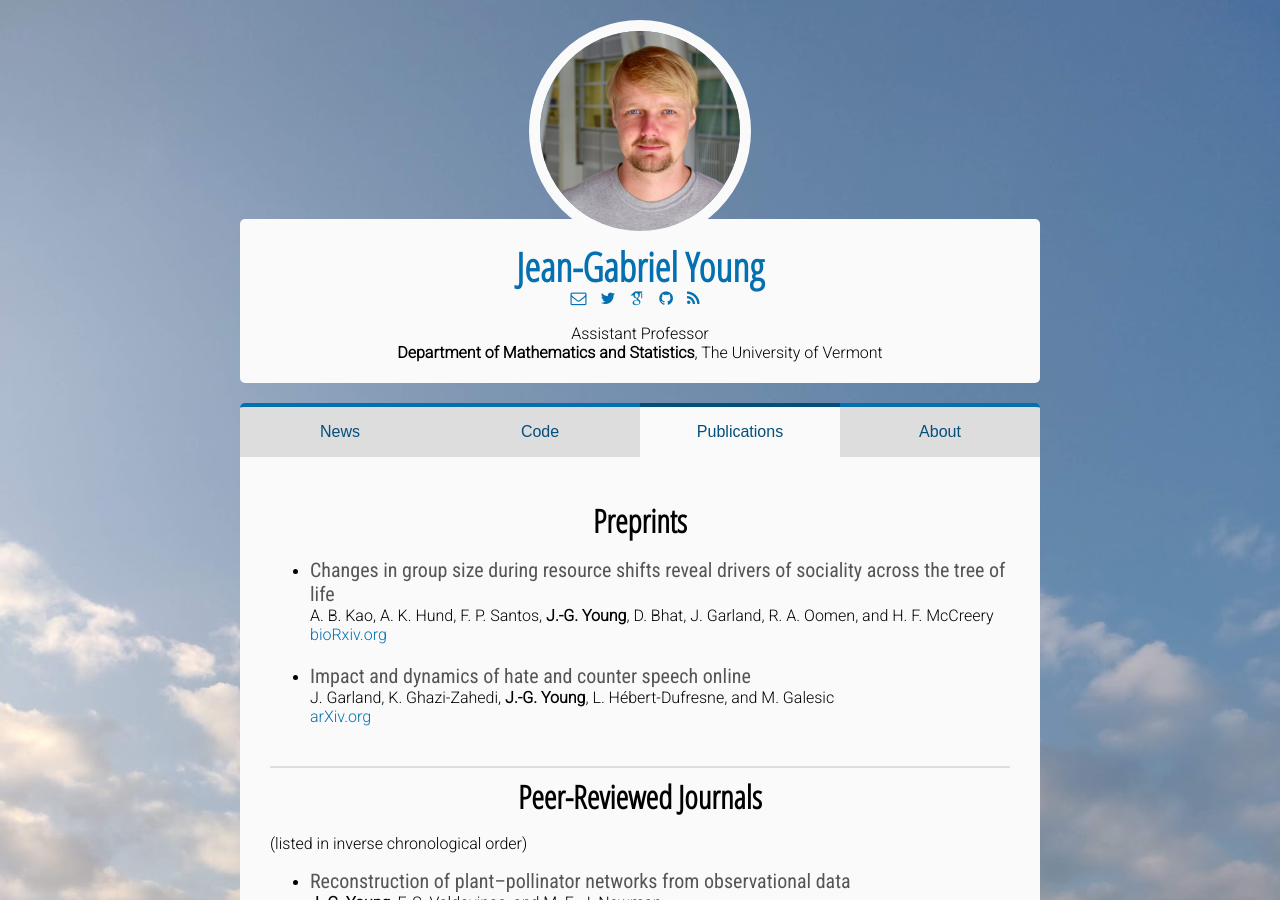
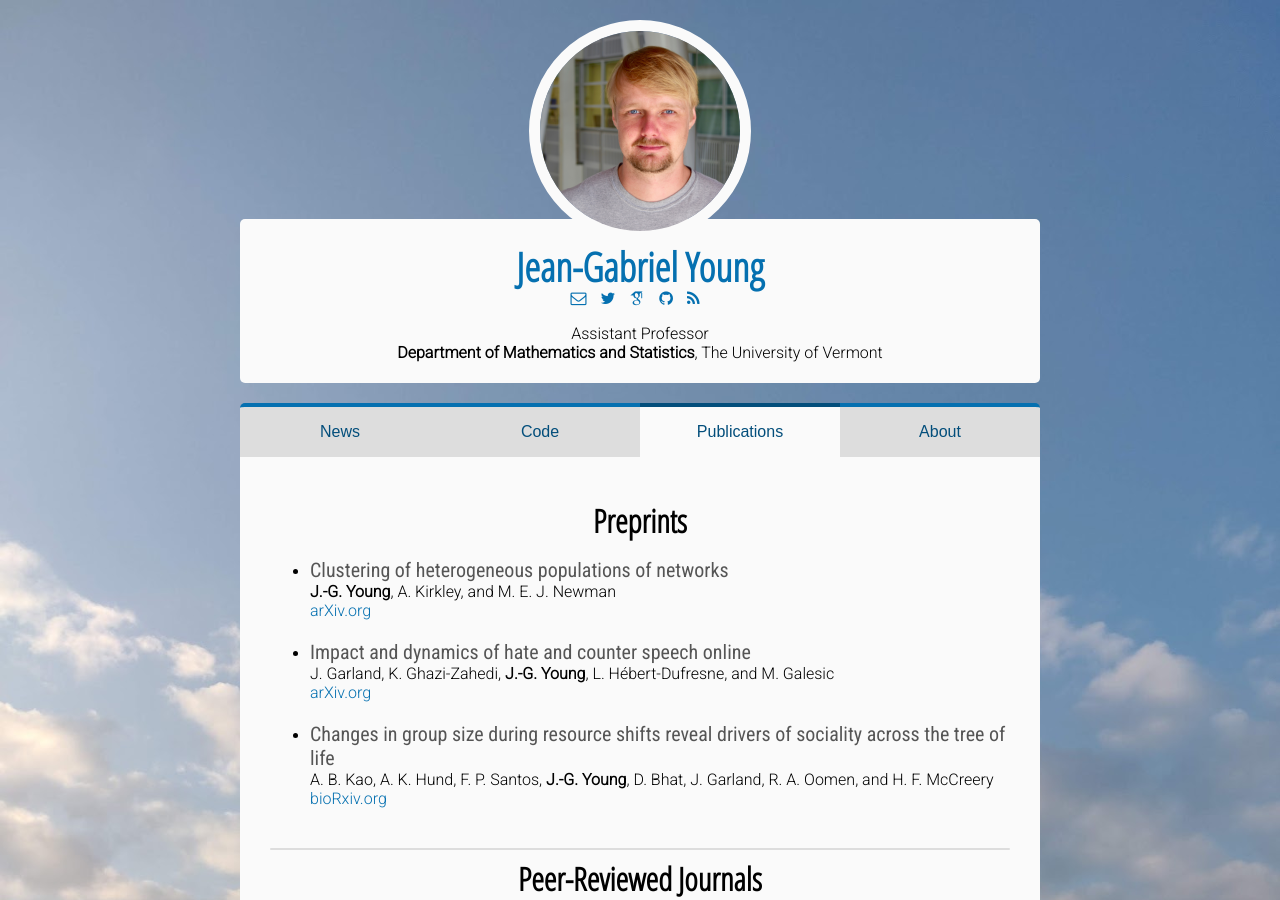
Before and after one commit to jg-you/jg-you.github.io, a Jekyll site: the page built from publications.md, in a window 1280 px wide and 900 px high. Built offline with Jekyll 4.4.1, drawn with Linux system fonts in a browser that asks for light colours; some web fonts are replaced; comment, search, counter and statistics services are not loaded.

Commit message:
Clustering paper

```diff
--- a/publications.md
+++ b/publications.md
@@ -6,14 +6,17 @@ title: Publications
 <span id="nav-preprints"></span>
 ## Preprints
 
-* <span class="pub-title">Changes in group size during resource shifts reveal drivers of sociality across the tree of life</span><br/>
-A. B. Kao, A. K. Hund, F. P. Santos, **J.-G. Young**, D. Bhat, J. Garland, R. A. Oomen, and H. F. McCreery<br/>
-[bioRxiv.org](https://doi.org/10.1101/2020.03.17.994343)
+* <span class="pub-title">Clustering of heterogeneous populations of networks</span><br/>
+**J.-G. Young**, A. Kirkley, and M. E. J. Newman <br/>
+[arXiv.org](https://arxiv.org/abs/2107.07489)
 
 * <span class="pub-title">Impact and dynamics of hate and counter speech online</span><br/>
 J. Garland, K. Ghazi-Zahedi, **J.-G. Young**, L. Hébert-Dufresne, and M. Galesic<br/>
 [arXiv.org](https://arxiv.org/abs/2009.08392)
 
+* <span class="pub-title">Changes in group size during resource shifts reveal drivers of sociality across the tree of life</span><br/>
+A. B. Kao, A. K. Hund, F. P. Santos, **J.-G. Young**, D. Bhat, J. Garland, R. A. Oomen, and H. F. McCreery<br/>
+[bioRxiv.org](https://doi.org/10.1101/2020.03.17.994343)
 
 <div class="end-of-post"></div>
 
```
Also changed, not shown: 1 other file.
